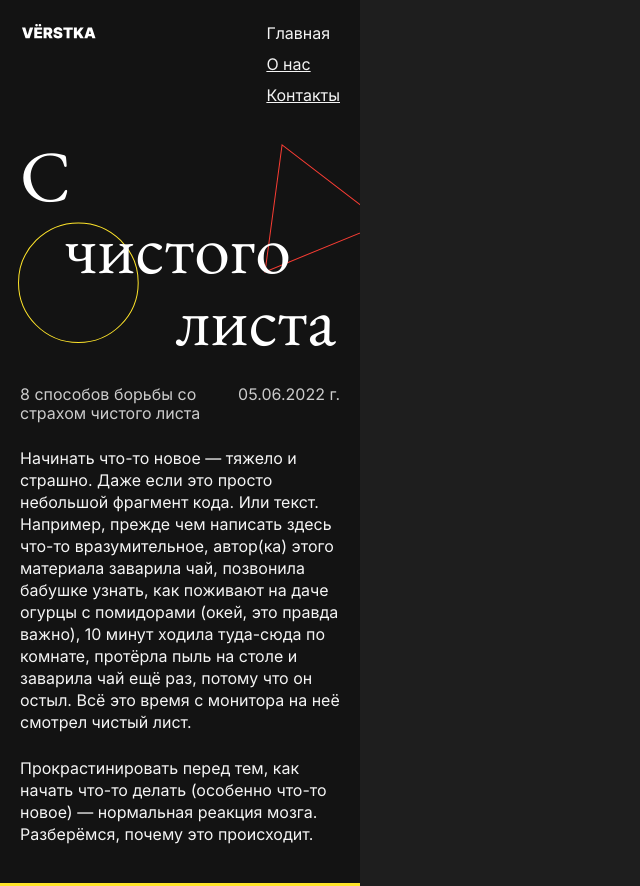
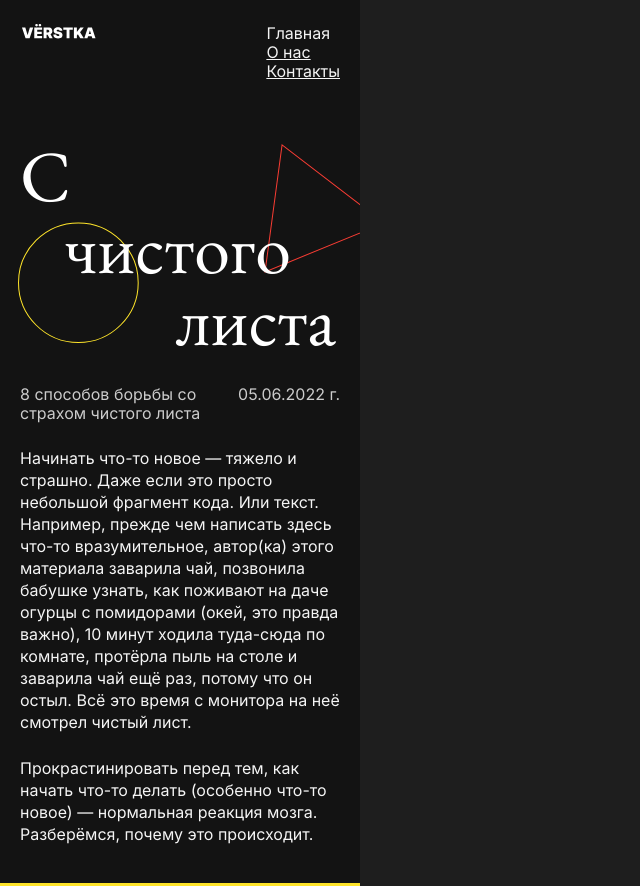
Before and after one commit to ArturKrabov/s-chistogo-lista, a plain HTML site: page index.html in a window 1280 px wide. Shown: the top 886 px of the page, without its empty margins (0-640 px from the left). Drawn offline with Linux system fonts and the light colour scheme; files whose address does not match are found by name.

Commit message:
Внесение изменений после прочтения чек-листа

```diff
--- a/index.html
+++ b/index.html
@@ -9,11 +9,21 @@
   </head>
   <body>
     <header class="header content-section_theme_dark">
-      <img class="logo" src="images/logo.svg" alt="Верстка"/>
-      <nav class="menu">
-        <a class="menu__link undecorated" href="/">Главная</a>
-        <a class="menu__link" href="/">О нас</a>
-        <a class="menu__link" href="/">Контакты</a>
+      <nav class="header__menu">
+        <a class="header__logo" href="/"
+          ><img class="header__logo-image" src="images/logo.svg" alt="Верстка"
+        /></a>
+        <ul class="header__menu-list">
+          <li class="header__menu-item_active">
+            <a class="header__menu-link" href="/">Главная</a>
+          </li>
+          <li class="header__menu-item">
+            <a class="header__menu-link" href="/">О нас</a>
+          </li>
+          <li class="header__menu-item">
+            <a class="header__menu-link" href="/">Контакты</a>
+          </li>
+        </ul>
       </nav>
     </header>
     <main class="content-section_theme_dark">
--- a/styles/style.css
+++ b/styles/style.css
@@ -42,30 +42,30 @@ blockquote {
 }
 
 .header {
-  display: flex;
-  justify-content: space-between;
   height: 132px;
 
   padding: 24px 20px;
 }
 
-.logo {
+.header__logo-image {
   width: 78px;
   height: 15px;
 }
 
-.menu {
+.header__menu {
   display: flex;
-  flex-direction: column;
-
-  gap: 12px;
+  justify-content: space-between;
 }
 
-.undecorated {
+.header__menu-list {
+  list-style: none;
+}
+
+.header__menu-item_active a {
   text-decoration: none;
 }
 
-.menu__link {
+.header__menu-link {
   font-family: "Inter";
   font-style: normal;
   font-weight: 400;
```
